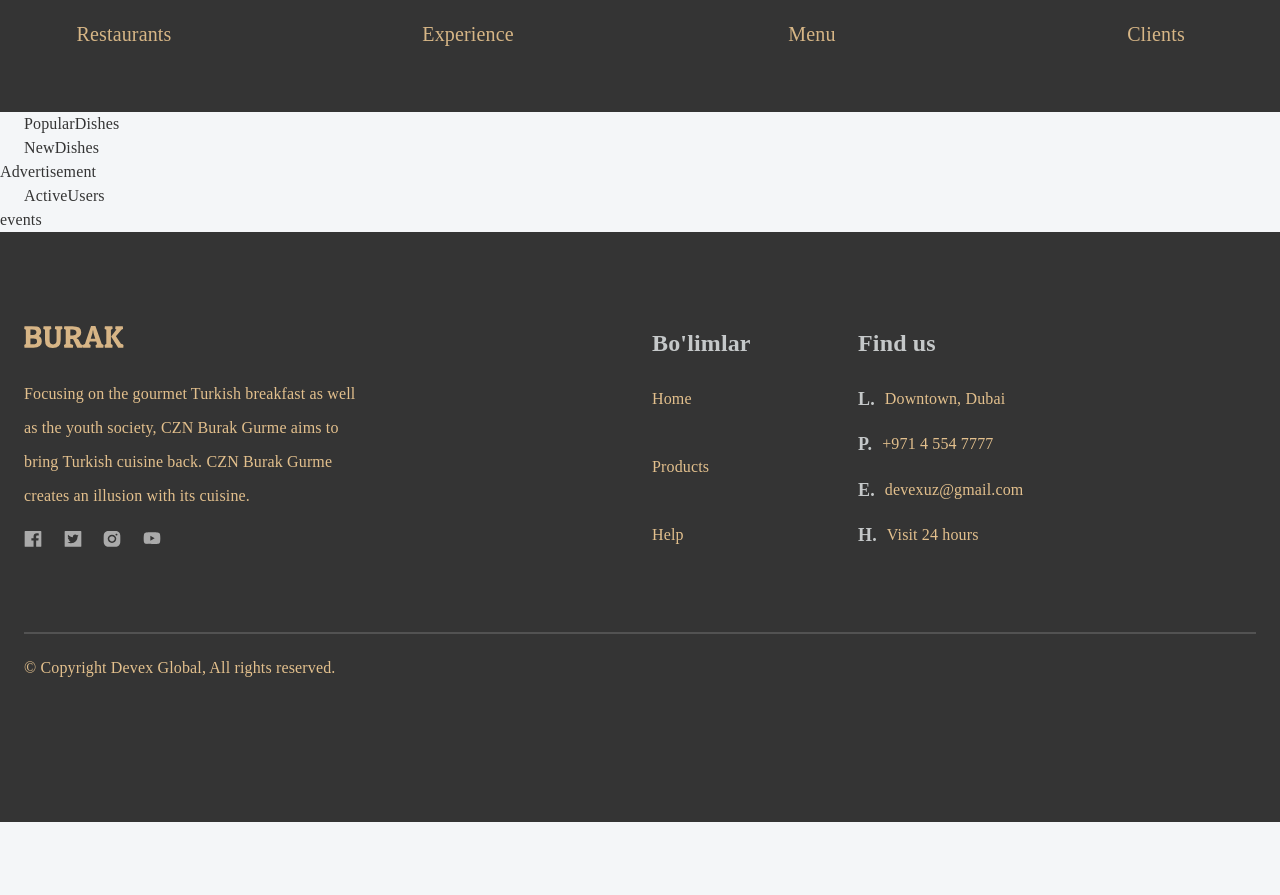
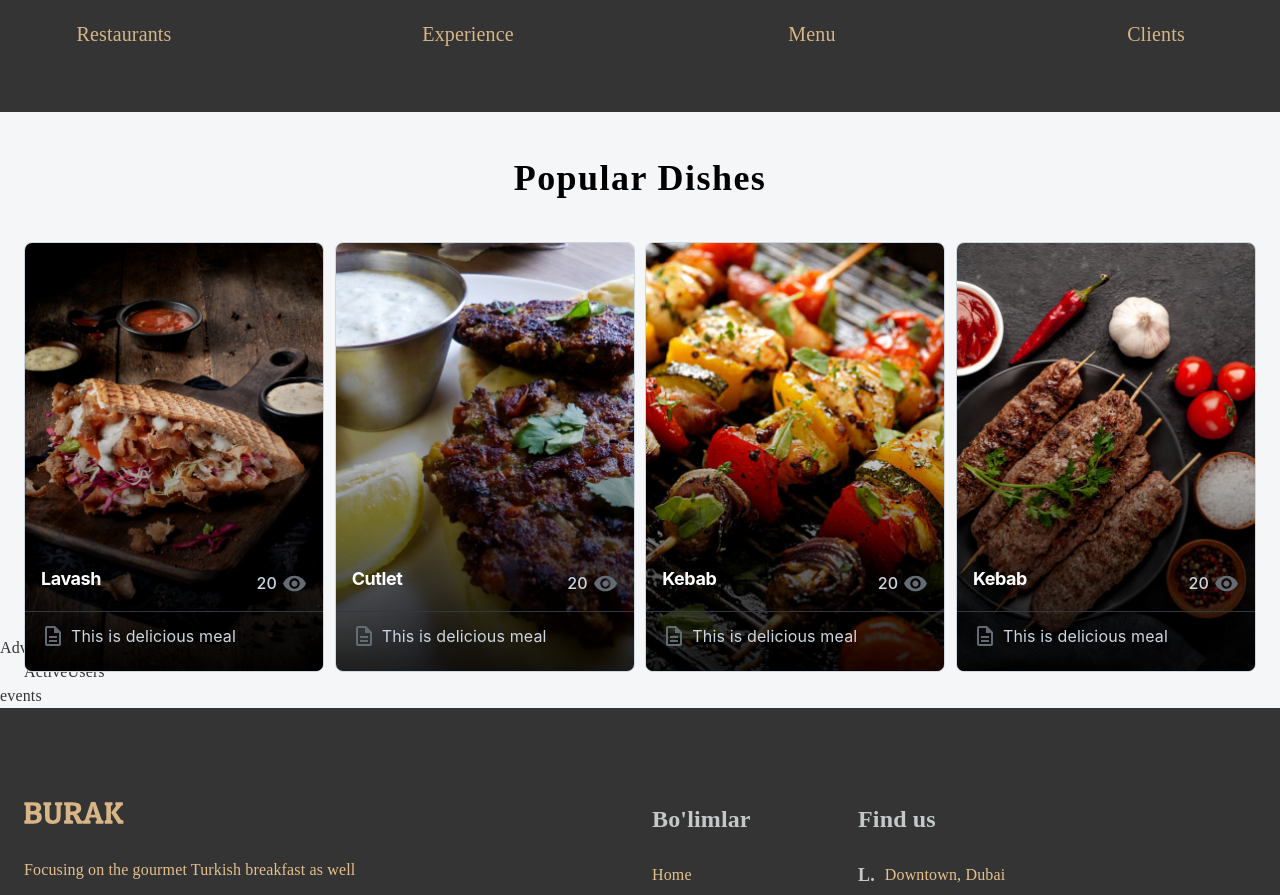
Before and after one commit to rakhimboev/burak-react, a React (Create React App) app: page / in a window 1280 px wide. Shown: the part 897-1792 px from the top of the page. Before the commit the page ends 1719 px from the top, so only its background shows below. Built offline with nearby package versions, Linux system fonts and the light colour scheme.

Commit message:
feat: develop PopularDishes sectional component

```diff
--- a/package.json
+++ b/package.json
@@ -6,6 +6,7 @@
     "@emotion/react": "^11.11.4",
     "@emotion/styled": "^11.11.0",
     "@mui/icons-material": "5.8.4",
+    "@mui/joy": "^5.0.0-beta.32",
     "@mui/material": "^5.15.14",
     "@reduxjs/toolkit": "^1.8.1",
     "@testing-library/jest-dom": "^4.2.4",
--- a/src/app/screens/homePage/PopularDishes.tsx
+++ b/src/app/screens/homePage/PopularDishes.tsx
@@ -1,11 +1,88 @@
-import { Container } from "@mui/material";
+import React from "react";
+import { Box, Container, Stack } from "@mui/material";
+import Card from "@mui/joy/Card";
+import CardCover from "@mui/joy/CardCover";
+import CardContent from "@mui/joy/CardContent";
+import Typography from "@mui/joy/Typography";
+import { CssVarsProvider } from "@mui/joy/styles";
+import CardOverflow from "@mui/joy/CardOverflow";
+import VisibilityIcon from "@mui/icons-material/Visibility";
+import DescriptionOutlinedIcon from "@mui/icons-material/DescriptionOutlined";
 
-const PopularDishes = () => {
+const list = [
+  { productName: "Lavash", imagePath: "/img/lavash.webp" },
+  { productName: "Cutlet", imagePath: "/img/cutlet.webp" },
+  { productName: "Kebab", imagePath: "/img/kebab.webp" },
+  { productName: "Kebab", imagePath: "/img/kebab-fresh.webp" },
+];
+
+export default function PopularDishes() {
   return (
-    <div>
-      <Container>PopularDishes </Container>
+    <div className="popular-dishes-frame">
+      <Container>
+        <Stack className="popular-section">
+          <Box className="category-title">Popular Dishes</Box>
+          <Stack className="cards-frame">
+            {list.map((ele, index) => {
+              return (
+                <CssVarsProvider key={index}>
+                  <Card className={"card"}>
+                    <CardCover>
+                      <img src={ele.imagePath} alt="" />
+                    </CardCover>
+                    <CardCover className={"card-cover"} />
+                    <CardContent sx={{ justifyContent: "flex-end" }}>
+                      <Stack
+                        flexDirection={"row"}
+                        justifyContent={"space-between"}
+                      >
+                        <Typography
+                          level="h2"
+                          fontSize="lg"
+                          textColor="#fff"
+                          mb={1}
+                        >
+                          {ele.productName}
+                        </Typography>
+                        <Typography
+                          sx={{
+                            fontWeight: "md",
+                            color: "neutral.300",
+                            alignItems: "center",
+                            display: "flex",
+                          }}
+                        >
+                          20
+                          <VisibilityIcon
+                            sx={{ fontSize: 25, marginLeft: "5px" }}
+                          />
+                        </Typography>
+                      </Stack>
+                    </CardContent>
+                    <CardOverflow
+                      sx={{
+                        display: "flex",
+                        gap: 1.5,
+                        py: 1.5,
+                        px: "var(--Card-padding)",
+                        borderTop: "1px solid",
+                        height: "60px",
+                      }}
+                    >
+                      <Typography
+                        startDecorator={<DescriptionOutlinedIcon />}
+                        textColor="neutral.300"
+                      >
+                        This is delicious meal
+                      </Typography>
+                    </CardOverflow>
+                  </Card>
+                </CssVarsProvider>
+              );
+            })}
+          </Stack>
+        </Stack>
+      </Container>
     </div>
   );
-};
-
-export default PopularDishes;
+}
--- a/src/css/home.css
+++ b/src/css/home.css
@@ -46,3 +46,51 @@
   line-height: 30px;
   text-transform: capitalize;
 }
+
+/* Popular dished frame */
+
+.homepage .popular-dishes-frame {
+  width: 100%;
+  height: 500px;
+  display: flex;
+  flex-direction: row;
+  background: "#F8F8FF";
+}
+
+.homepage .popular-dishes-frame .popular-section {
+  margin-top: 45px;
+  display: flex;
+  flex-direction: column;
+  align-items: center;
+}
+.homepage .popular-dishes-frame .category-title {
+  font-family: "Roboto Serif";
+  font-size: 36px;
+  font-weight: 600;
+  line-height: normal;
+  letter-spacing: 1.44px;
+  text-align: center;
+  color: rgb(0, 0, 0);
+}
+.homepage .popular-dishes-frame .cards-frame {
+  width: 100%;
+  margin-top: 43px;
+  display: flex;
+  flex-direction: row;
+  justify-content: space-between;
+}
+
+.homepage .popular-dishes-frame .cards-frame .card {
+  min-height: 430px;
+  min-width: 300px;
+  cursor: pointer;
+}
+
+.homepage .popular-dishes-frame .cards-frame .card .card-cover {
+  background: linear-gradient(
+      to top,
+      rgba(0, 0, 0, 0.4),
+      rgba(0, 0, 0, 0) 200px
+    ),
+    linear-gradient(to top, rgba(0, 0, 0, 0.8), rgba(0, 0, 0, 0) 300px);
+}
```
Also changed, not shown: 1 other file (tests, documents, lock files or other folders).
